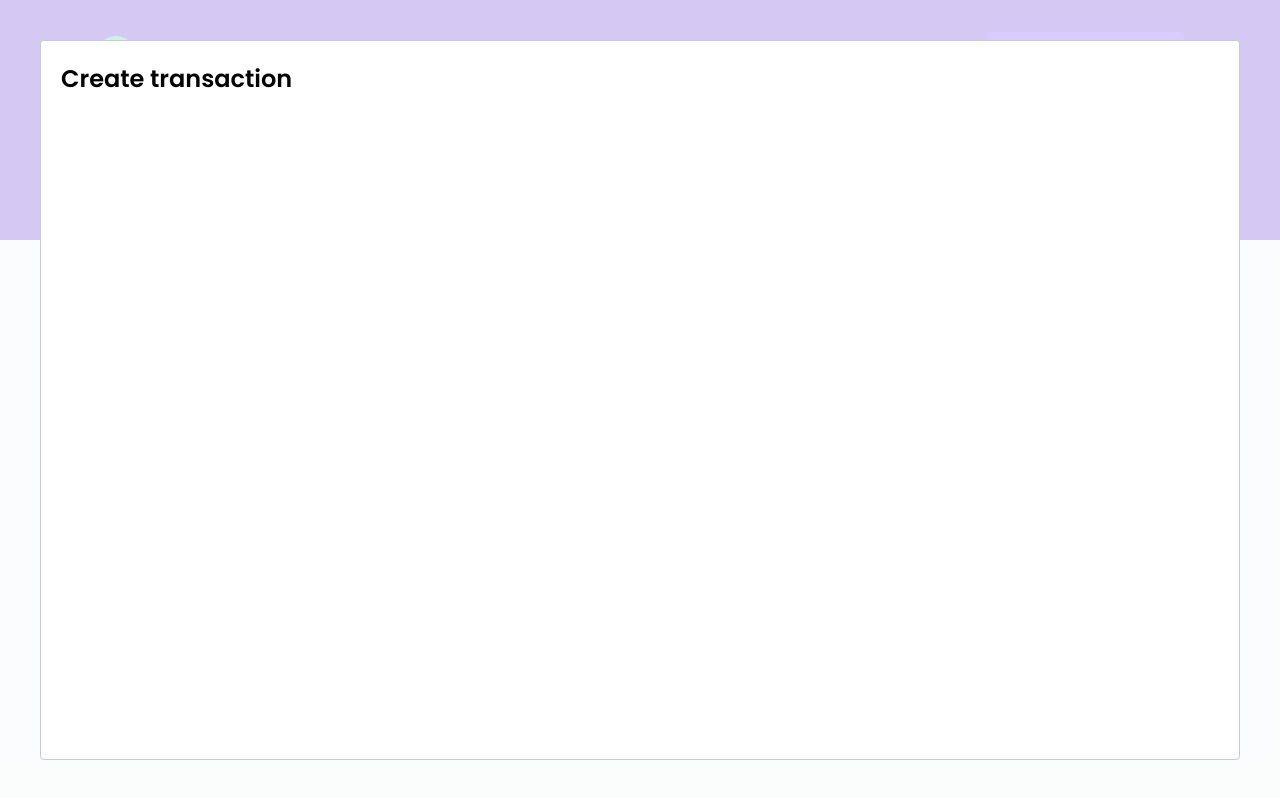
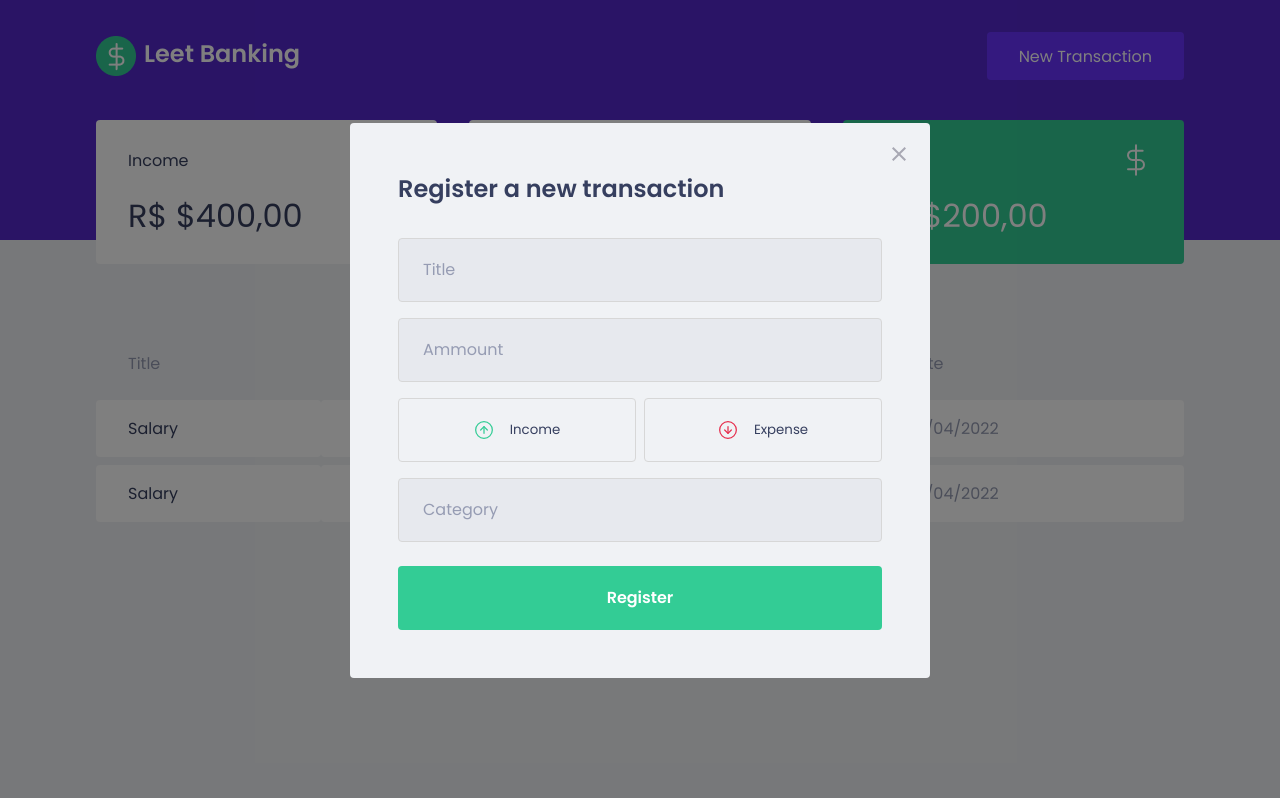
Before and after one commit to augustojs1/leet-banking-app, a React (Create React App) app: page / in a window 1280 px wide. Both pictures are taken after a click on the button "New Transaction". Built offline with nearby package versions, Linux system fonts and the light colour scheme.

Commit message:
feat: create income and expense transaction type buttons

```diff
--- a/src/components/TransactionModal/index.tsx
+++ b/src/components/TransactionModal/index.tsx
@@ -1,5 +1,8 @@
 import Modal from "react-modal";
 import * as style from "./styles";
+import closeIcon from "../../assets/close.svg";
+import incomeIcon from "../../assets/income.svg";
+import expenseIcon from "../../assets/outcome.svg";
 
 interface TransactionModalProps {
   isOpen: boolean;
@@ -8,9 +11,32 @@ interface TransactionModalProps {
 
 export function TransactionModal({ isOpen, onClose }: TransactionModalProps) {
   return (
-    <Modal isOpen={isOpen} onRequestClose={onClose}>
+    <Modal
+      isOpen={isOpen}
+      onRequestClose={onClose}
+      overlayClassName="react-modal-overlay"
+      className="react-modal-content"
+    >
+      <button type="button" onClick={onClose} className="close-modal">
+        <img src={closeIcon} alt="Close transaction modal" />
+      </button>
+
       <style.form>
-        <h2>Create transaction</h2>
+        <h2>Register a new transaction</h2>
+        <input type="text" placeholder="Title" />
+        <input type="number" placeholder="Ammount" />
+        <style.transactionType>
+          <button type="button">
+            <img src={incomeIcon} alt="Income" />
+            <span>Income</span>
+          </button>
+          <button type="button">
+            <img src={expenseIcon} alt="Expense" />
+            <span>Expense</span>
+          </button>
+        </style.transactionType>
+        <input type="text" placeholder="Category" />
+        <button type="submit">Register</button>
       </style.form>
     </Modal>
   );
--- a/src/components/TransactionModal/styles.ts
+++ b/src/components/TransactionModal/styles.ts
@@ -1,3 +1,92 @@
 import styled from "styled-components";
+import { theme } from "../../styles/theme";
 
-export const form = styled.form``;
+export const form = styled.form`
+  h2 {
+    margin-bottom: 2rem;
+
+    font-size: 1.5rem;
+
+    color: ${theme.titleText};
+  }
+
+  input {
+    width: 100%;
+    height: 4rem;
+    padding: 0rem 1.5rem;
+
+    background: #e7e9ee;
+
+    font-size: 1rem;
+
+    border: 1px solid #d7d7d7;
+    border-radius: 0.25rem;
+
+    &::placeholder {
+      color: ${theme.bodyText};
+    }
+
+    & + input {
+      margin-top: 1rem;
+    }
+  }
+
+  button[type="submit"] {
+    width: 100%;
+    height: 4rem;
+    padding: 0 1.5rem;
+
+    background-color: ${theme.green};
+    color: ${theme.white};
+
+    border-radius: 0.25rem;
+    border: 0;
+
+    font-size: 1rem;
+    font-weight: 600;
+
+    margin-top: 1.5rem;
+
+    transition: filter 0.2s;
+
+    &:hover {
+      filter: brightness(0.9);
+    }
+  }
+`;
+
+export const transactionType = styled.div`
+  margin: 1rem 0;
+
+  display: grid;
+  grid-template-columns: 1fr 1fr;
+  gap: 0.5rem;
+
+  button {
+    height: 4rem;
+
+    background-color: transparent;
+
+    border: 1px solid #d7d7d7;
+    border-radius: 0.25rem;
+
+    display: flex;
+    align-items: center;
+    justify-content: center;
+
+    img {
+      width: 20px;
+      height: 20px;
+    }
+
+    span {
+      display: inline-block;
+      margin-left: 1rem;
+      color: ${theme.titleText};
+    }
+
+    &:hover {
+      border-color: #aaa;
+    }
+  }
+`;
--- a/src/components/Transactions/index.tsx
+++ b/src/components/Transactions/index.tsx
@@ -7,10 +7,10 @@ export function Transactions() {
       <table>
         <thead>
           <tr>
-            <th>Título</th>
-            <th>Valor</th>
-            <th>Categoria</th>
-            <th>Data</th>
+            <th>Title</th>
+            <th>Price</th>
+            <th>Category</th>
+            <th>Date</th>
           </tr>
         </thead>
         <tbody>
--- a/src/styles/global.ts
+++ b/src/styles/global.ts
@@ -41,4 +41,47 @@ export const GlobalStyle = createGlobalStyle`
     opacity: 0.6;
     cursor: not-allowed;
   }
+
+  .react-modal-overlay {
+    top: 0;
+    bottom: 0;
+    right: 0;
+    left: 0;
+
+    position: fixed;
+
+    background-color: rgba(0, 0, 0, 0.5);
+
+    display: flex;
+    align-items: center;
+    justify-content: center;
+  }
+
+  .react-modal-content {
+    width: 100%;
+    max-width: 36.25rem;
+
+    position: relative;
+    padding: 3rem;
+
+    background-color: ${theme.background};
+
+    border-radius: 0.25rem;
+  }
+
+  .close-modal {
+    position: absolute;
+    right: 1.5rem;
+    top: 1.5rem;
+
+    background-color: transparent;
+
+    border: 0;
+
+    transition: filter(0.2s);
+
+    &:hover {
+      filter: brightness(0.8s);
+    }
+  }
 `;
```
